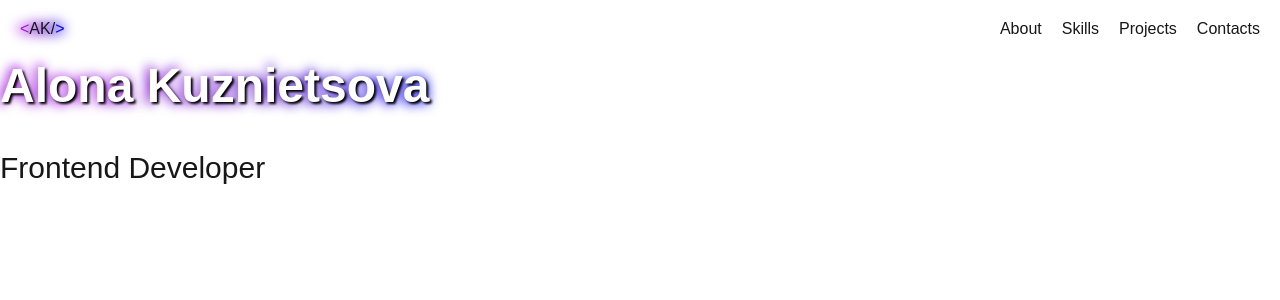
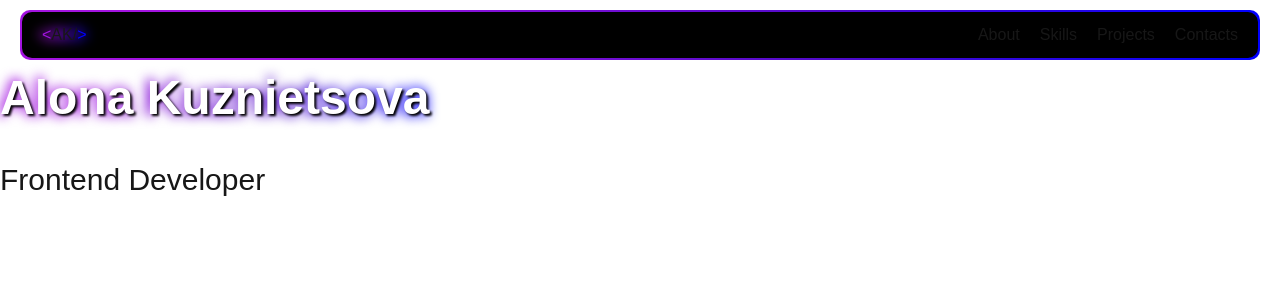
Before and after one commit to acvetochka/portfolio, a Next.js app: page / in a window 1280 px wide. Shown: the top 300 px of the page. Built offline with nearby package versions, Linux system fonts and the light colour scheme.

Commit message:
change Header

```diff
--- a/package.json
+++ b/package.json
@@ -16,12 +16,14 @@
     "next": "15.0.1",
     "react": "^18.3.1",
     "react-dom": "^18.3.1",
+    "react-scroll": "^1.9.0",
     "styled-components": "^6.1.13"
   },
   "devDependencies": {
     "@types/node": "^20",
     "@types/react": "^18",
     "@types/react-dom": "^18",
+    "@types/react-scroll": "^1.8.10",
     "eslint": "^8",
     "eslint-config-next": "15.0.1",
     "typescript": "^5"
--- a/src/app/globals.css
+++ b/src/app/globals.css
@@ -44,7 +44,7 @@ a {
 header {
   display: flex;
   justify-content: space-between;
-  padding: 20px;
+  padding: 10px 20px;
   border-radius: 8px;
   overflow: hidden;
   position: relative;
@@ -62,3 +62,48 @@ header {
   background: linear-gradient(88deg, #a313e0 20%, #4f0ac9 66%, #0000ff);
   border-radius: 10px;
 } */
+
+
+.button {
+  height: 30px;
+  width: 100px;
+
+/* display: inline-block;
+overflow: hidden;
+position: relative; */
+border-radius: 10px;
+border: 10px solid;
+border-image-source: linear-gradient(to right, #FF3F3A 0%, #F75E05 100%);
+border-image-slice: 1;
+overflow: hidden;
+/* background:
+linear-gradient(to right, #FF3F3A 0%, #F75E05 100%)
+left top / 100% 5px no-repeat,
+linear-gradient(to right,
+#FF3F3A 0%, #F75E05 100%)
+left bottom / 100% 5px no-repeat; */
+}
+
+/* .button::before,
+.button::after {
+  content: '';
+  position: absolute;
+  height: 100%;
+  width: 10px;
+  top: 0;
+}
+
+.button::before {
+  left: 0;
+  border-radius: 10px 0 0 10px;
+  border: 5px solid #FF3F3A;
+  border-right: none;
+
+}
+
+.button::after{
+  right: 0;
+  border-radius: 0 10px 10px 0;
+  border-left: none;
+  border: 5px solid #F75E05
+} */
--- a/src/components/Logo/Logo.styled.tsx
+++ b/src/components/Logo/Logo.styled.tsx
@@ -2,6 +2,7 @@ import styled from "styled-components";
 
 export const LogoContainer = styled.div`
  position: relative;
+ z-index: 1;
 
 `
 
--- a/src/components/Navigation/Navigation.tsx
+++ b/src/components/Navigation/Navigation.tsx
@@ -1,9 +1,11 @@
 "use client"
 
 import navigation from "@/data/navigation.json"
-import Link from "next/link"
+// import Link from "next/link"
+import {Link} from "react-scroll";
 import { NavigationProps } from "./Navigation.props";
 import { Nav } from "./Navigation.styles";
+import { Shadow } from "../Title/Title.styled";
 
 const typedNavigation: NavigationProps[] = navigation as NavigationProps[];
 
@@ -12,7 +14,15 @@ export const Navigation = ():JSX.Element => {
         <Nav>
         {typedNavigation.map(({id, title, link})=>  (
             <li key={id}>
-                <Link href={link}>{title}</Link>
+                <Link
+            // onClick={isShow ? onClose : null}
+            // className="text-center text-xl font-normal text-primary cursor-pointer xl:text-base hover:text-contact link"
+            to={link}
+            spy={true}
+            smooth={true}
+            duration={150}
+            href="/"
+          >{title}<Shadow/></Link>
             </li>
         ))}
         </Nav>
--- a/src/components/Title/Title.styled.tsx
+++ b/src/components/Title/Title.styled.tsx
@@ -46,4 +46,5 @@ export const H3 = styled.h3`
   font-weight: bold;
   margin: 0;
   color: #555;
+  z-index: 0;
 `;
--- a/src/emotion-cache.ts
+++ /dev/null
@@ -1,5 +0,0 @@
-import createCache from '@emotion/cache';
-
-export const createEmotionCache = () => {
-    return createCache({ key: 'css' });
-};
--- a/src/sections/Header.tsx/Header.styles.tsx
+++ b/src/sections/Header.tsx/Header.styles.tsx
@@ -1,6 +1,31 @@
 import styled from "styled-components";
 
-export const HeaderStyled = styled.header`
+export const Container = styled.div`
+  background: linear-gradient(88deg, #a313e0 20%, #4f0ac9 66%, #0000ff);
+  width: 100%;
+  padding: 25px;
+  border-radius: 10px;
+  position: relative;
+  overflow: hidden;
+  z-index: 1;
 
+  //  &:hover div{
+  //  background: transparent;
+  //  }
+`;
 
-`
+export const Border = styled.div`
+  position: absolute;
+  background: #000000;
+  top: 2px;
+  left: 2px;
+  right: 2px;
+  bottom: 2px;
+  border-radius: 10px;
+  z-index: 2;
+  display: flex;
+  justify-content: space-between;
+  align-items: center;
+  padding: 10px 20px;
+  // transition: background-color 1s ease-in-out;
+`;
--- a/src/sections/Header.tsx/Header.tsx
+++ b/src/sections/Header.tsx/Header.tsx
@@ -1,11 +1,18 @@
+"use client"
+
 import { Logo } from "@/components/Logo/Logo";
 import { Navigation } from "@/components/Navigation/Navigation";
+import { Border, Container } from "./Header.styles";
 
-export const Header = ():JSX.Element => {
+export const Header = (): JSX.Element => {
   return (
     <header>
-      <Logo />
-      <Navigation/>
+      <Container>
+      <Border>
+        <Logo />
+        <Navigation />
+        </Border>
+      </Container>
     </header>
   );
 };
--- a/src/sections/HeroSection.tsx
+++ b/src/sections/HeroSection.tsx
@@ -8,6 +8,8 @@ export const HeroSection = ():JSX.Element => {
     <>
       <Title tag="h1">Alona Kuznietsova</Title>
       <Text size="extra-large">Frontend Developer</Text>
+
+      {/* <button className="button">Download</button> */}
     </>
   );
 };
```
Also changed, not shown: 1 other file (tests, documents, lock files or other folders).
